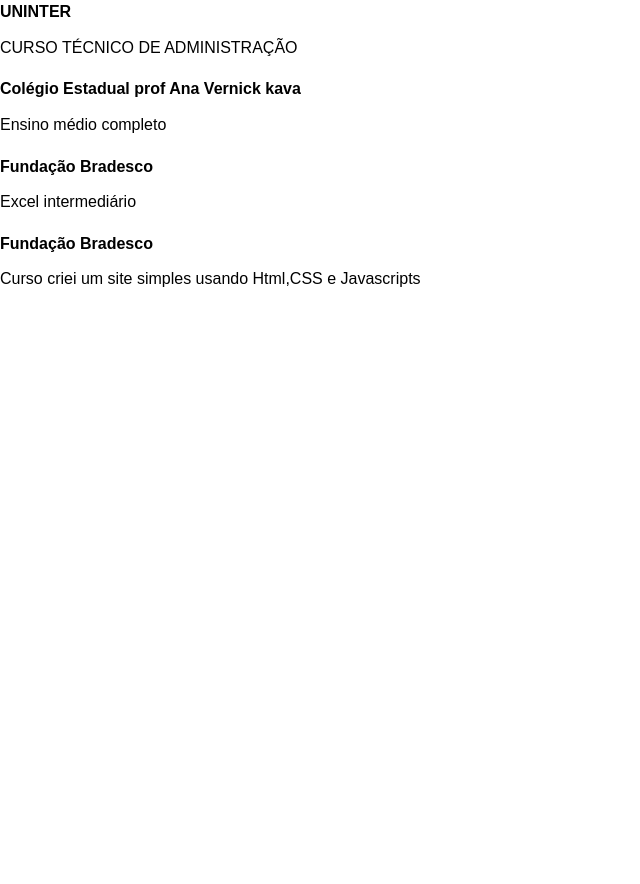
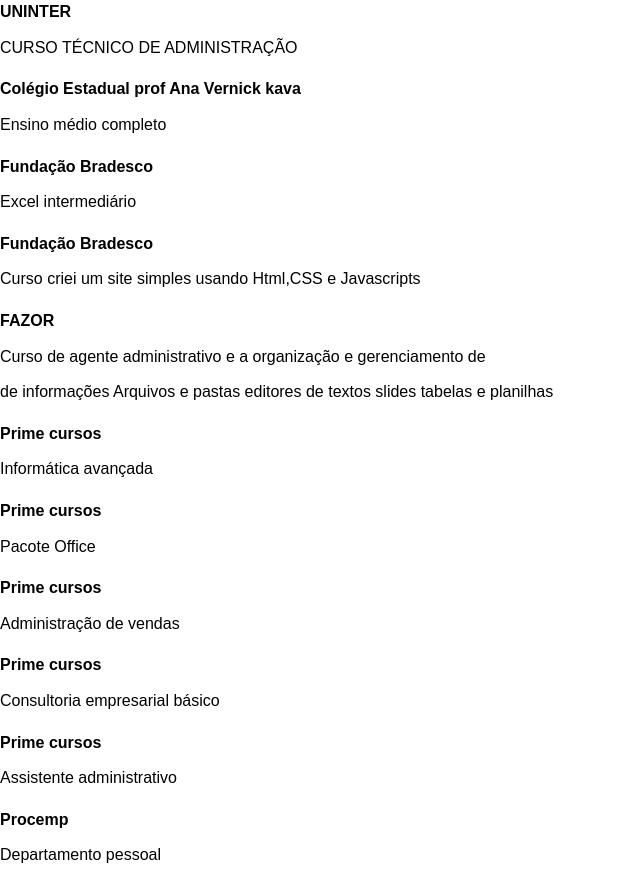
Before and after one commit to beatrizzinkoloouresdarocha/curso-webdesign-fundamentos-cap1-tagsprinc, a plain HTML site: page index.html in a window 1280 px wide. Shown: the part 603-1487 px from the top of the page, without its empty margins (0-640 px from the left). Before the commit the page ends 911 px from the top, so only its background shows below. Drawn offline with Linux system fonts and the light colour scheme.

Commit message:
terminei de acrecentar meus cursos que eu fiz conclui mais esta etapa.

```diff
--- a/index.html
+++ b/index.html
@@ -56,5 +56,42 @@
     <li>Curso criei um site simples usando Html,CSS e Javascripts</li>
 </ul>
 
+<ul>
+    <li><b>FAZOR </b></li>
+    <li>Curso de agente administrativo e a organização e gerenciamento de </li>
+    <li>de informações Arquivos e pastas editores de textos slides tabelas e planilhas</li>
+</ul>
+
+<ul>
+    <li><b>Prime cursos</b></li>
+    <li>Informática avançada</li>
+</ul>
+
+<ul>
+    <li><b>Prime cursos</b></li>
+    <li>Pacote Office</li>
+</ul>
+
+<ul>
+    <li><b>Prime cursos</b></li>
+    <li>Administração de vendas</li>
+</ul>
+
+<ul>
+    <li><b>Prime cursos</b></li>
+    <li>Consultoria empresarial básico</li>
+</ul>
+
+<ul>
+    <li><b>Prime cursos</b></li>
+    <li>Assistente administrativo</li>
+</ul>
+
+<ul>
+    <li><b>Procemp</b></li>
+    <li>Departamento pessoal</li>
+</ul>
+
+
 </body>
 </html>
```
